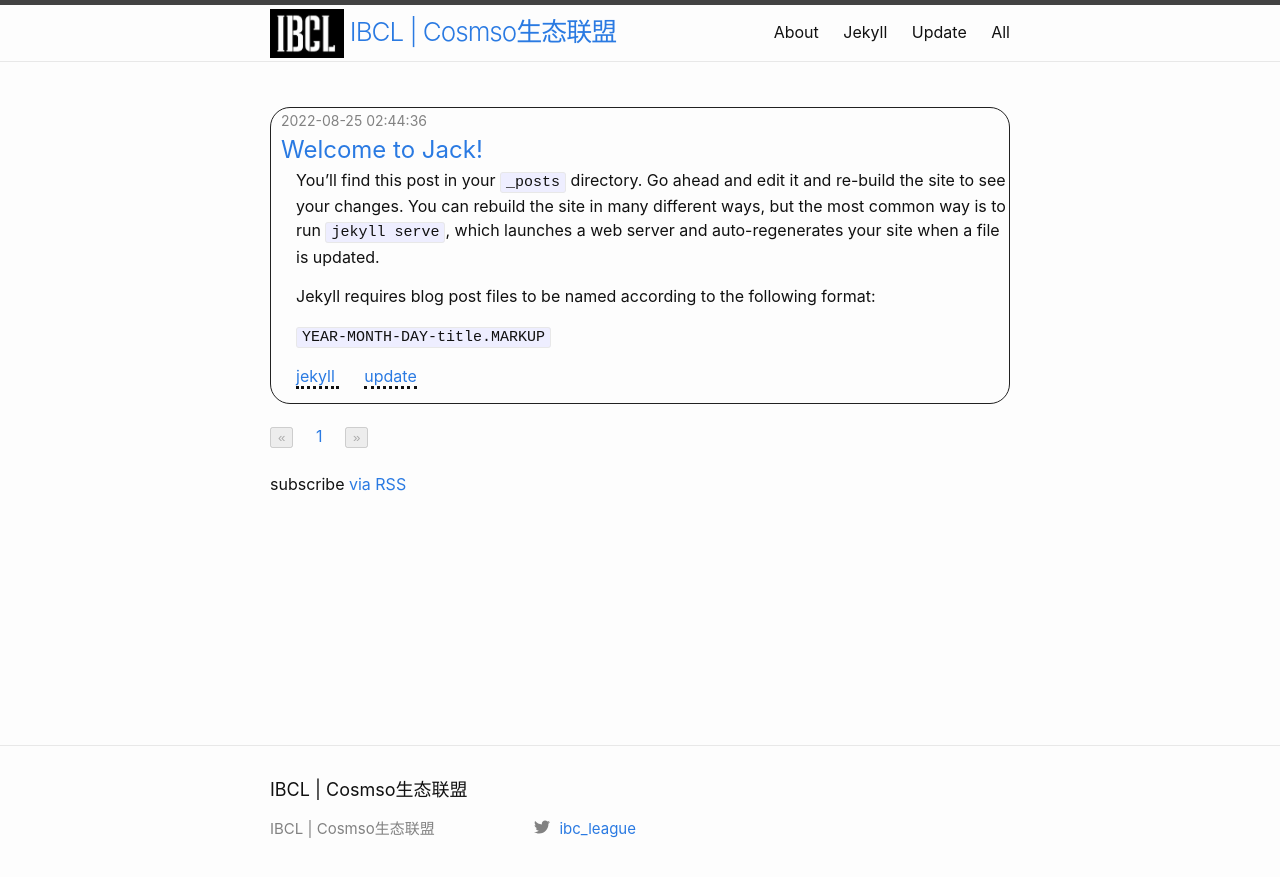
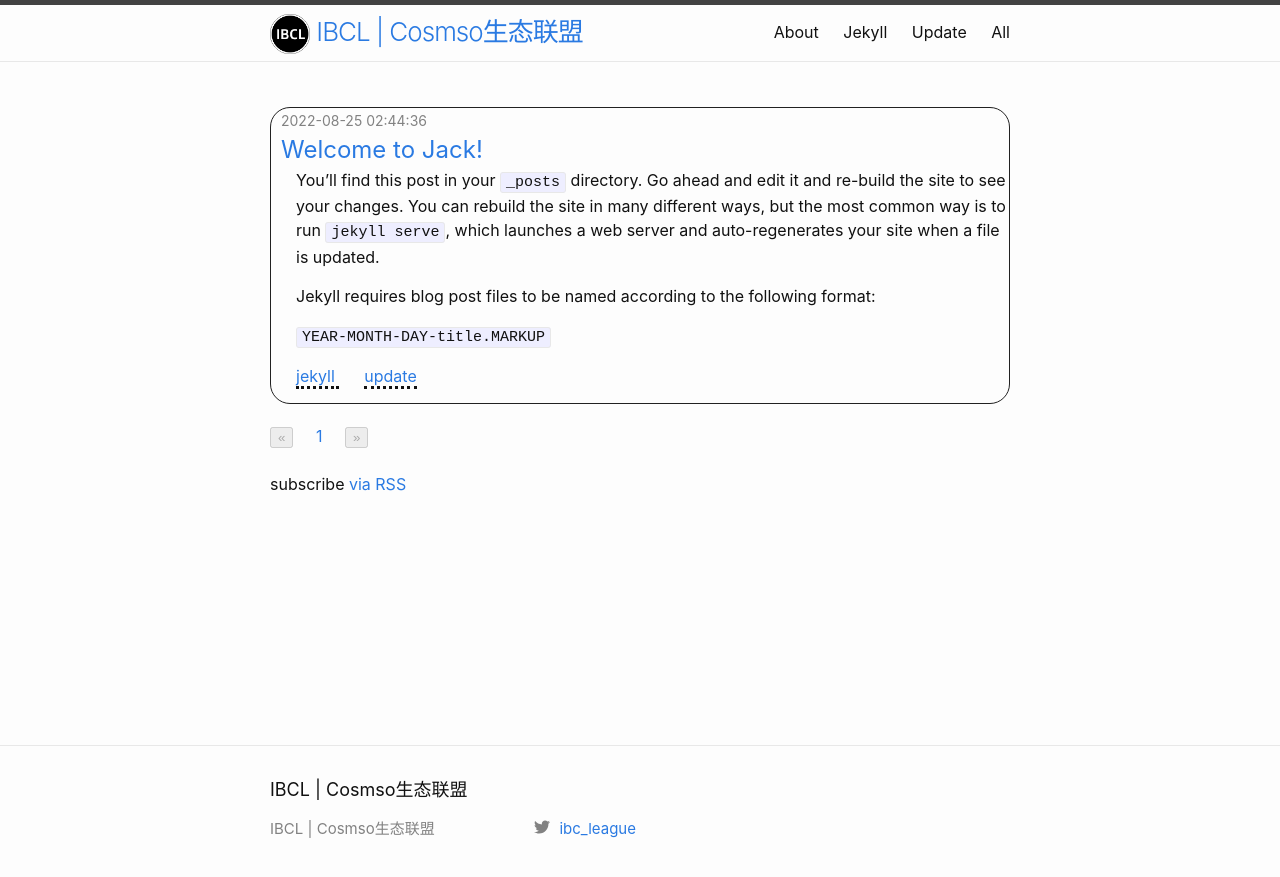
Before and after one commit to IBC-League/blog, a Jekyll site: the page built from index.html, in a window 1280 px wide. Shown: the top 877 px of the page. Built offline with Jekyll 4.4.1, drawn with Linux system fonts in a browser that asks for light colours; the list of posts is cut into pages by our own code.

Commit message:
update logo style

```diff
--- a/_includes/header.html
+++ b/_includes/header.html
@@ -4,7 +4,7 @@
     {%- assign page_paths = site.header_pages | default: default_paths -%}
 
     <span class="site-title">
-    <img style="height: 49px;" src="/assets/logo.png"/>
+    <img style="width:40;height: 40px;" src="/assets/logo.png"/>
     <a rel="author" href="{{ "/" | relative_url }}">{{ site.title | escape }}</a>
     </span >
 
```
Also changed, not shown: assets/logo.png.
